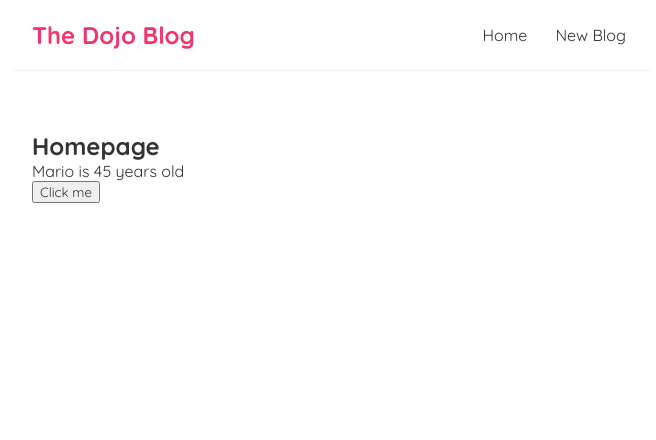
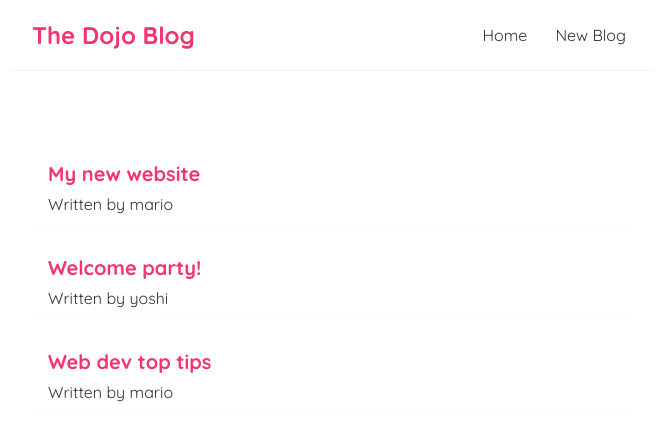
Before and after one commit to McHenro/A-Simple-React-Blog, a React (Create React App) app: page / in a window 1280 px wide. Shown: the top 440 px of the page, without its empty margins (308-964 px from the left). Built offline with nearby package versions, Linux system fonts and the light colour scheme.

Commit message:
outputting lists

```diff
--- a/src/Home.js
+++ b/src/Home.js
@@ -1,21 +1,36 @@
 import { useState } from "react";
 
-
 const Home= () => {
-    const [name, setName] = useState('Mario')
-    const [age, setAge] = useState(45)
-
-    const handleClick = () => {
-        setName('Anthony')
-        setAge(100)
-    }
+    const [blogs, setBlogs] = useState([
+      {
+        title: "My new website",
+        body: "lorem ipsum...",
+        author: "mario",
+        id: 1,
+      },
+      {
+        title: "Welcome party!",
+        body: "lorem ipsum...",
+        author: "yoshi",
+        id: 2,
+      },
+      {
+        title: "Web dev top tips",
+        body: "lorem ipsum...",
+        author: "mario",
+        id: 3,
+      },
+    ]);
 
     return (
-        <div className="home">
-            <h2>Homepage</h2>
-            <p>{name} is {age} years old</p>
-            <button onClick={handleClick}>Click me</button>
-        </div>
+      <div className="home">
+        {blogs.map((blog)=>(
+            <div className="blog-preview" key={blog.id}>
+                <h2>{blog.title}</h2>
+                <p> Written by {blog.author}</p>
+            </div>
+        ))}
+      </div>
     );
 }
 
--- a/src/index.css
+++ b/src/index.css
@@ -33,3 +33,18 @@
   margin: 40px auto;
   padding: 20px;
 }
+
+/* blog previews / list */
+.blog-preview {
+  padding: 10px 16px;
+  margin: 20px 0;
+  border-bottom: 1px solid #fafafa;
+}
+.blog-preview:hover {
+  box-shadow: 1px 3px 5px rgba(0,0,0,0.1);
+}
+.blog-preview h2 {
+  font-size: 20px;
+  color: #f1356d;
+  margin-bottom: 8px;
+}
```
